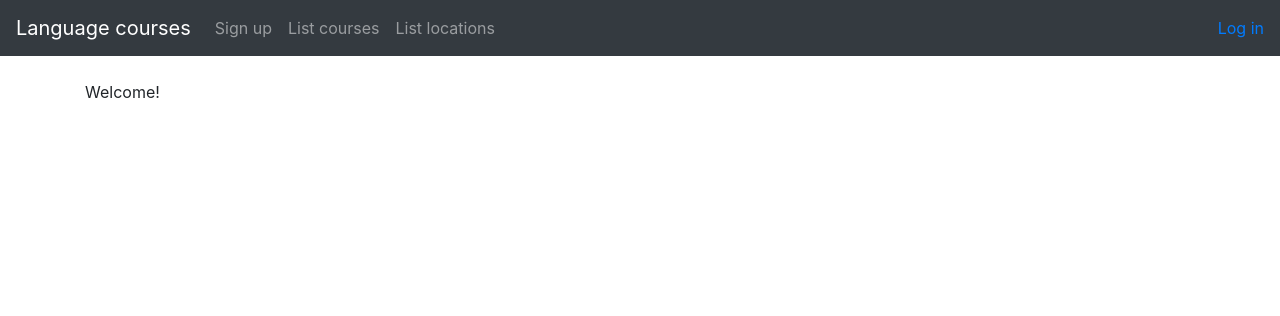
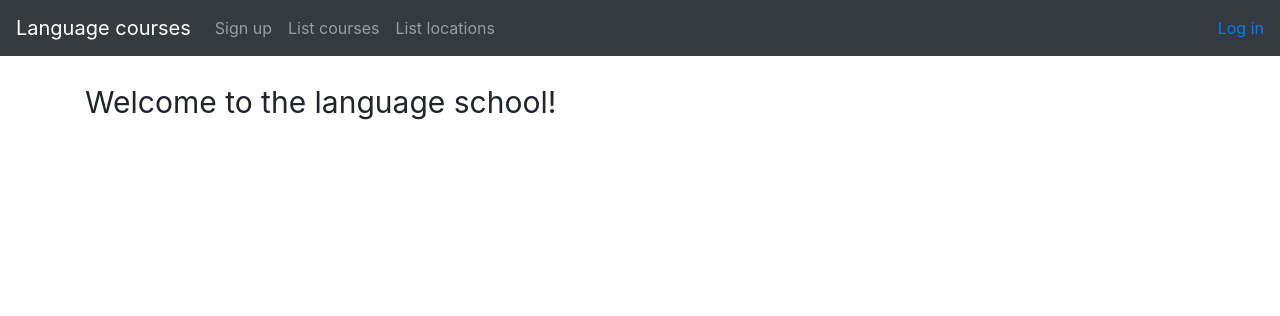
Before and after one commit to sinisaarinen/KielikoulunKurssitarjonta, a Flask app: template application/templates/index.html in a window 1280 px wide. Shown: the top 316 px of the page. Run offline with Flask 2, Linux system fonts and the light colour scheme; the template is opened without the code that fills it, so the values that code supplies are empty; some libraries are stand-ins or nearby versions.

Commit message:
lisättiin toinen yhteenvetokysely

```diff
--- a/application/templates/index.html
+++ b/application/templates/index.html
@@ -1,13 +1,21 @@
 {% extends "layout.html" %}
 
 {% block body %}
-  <p>
-    Welcome!
-  </p>
+<style>
+  .custom_title {
+    font-size: 30px;
+  }
+</style>
+
+{{ error }}
+<p class="custom_title">
+  Welcome to the language school!
+</p>
 
 {% if count_courses is defined %}
+<br>
 <p>
-  The following locations have courses:
+  The following locations have available courses:
 </p>
 
 <ul>
@@ -20,5 +28,20 @@
 
 {% endif %}
 
+{% if count_registrations is defined and current_user.role == "ADMIN" %}
+<br>
+<p>
+  The following courses have active registrations:
+</p>
+
+<ul>
+  {% for response in count_registrations %}
+  <li>
+    {{ response["coursename"] }}: {{ response["registrationcount"] }} registration(s)
+  </li>
+  {% endfor %}
+</ul>
+
+{% endif %}
 
 {% endblock %}
--- a/application/views.py
+++ b/application/views.py
@@ -1,7 +1,8 @@
 from flask import render_template
 from application import app
 from application.courses.models import Course
+from application.registrations.models import Registration
 
 @app.route("/")
 def index():
-    return render_template("index.html", count_courses=Course.count_courses_per_location())
+    return render_template("index.html", count_courses=Course.count_courses_per_location(), count_registrations=Registration.count_registrations_per_course())
```
Also changed, not shown: application/registrations/models.py (+11 -0 lines), 2 other files.
